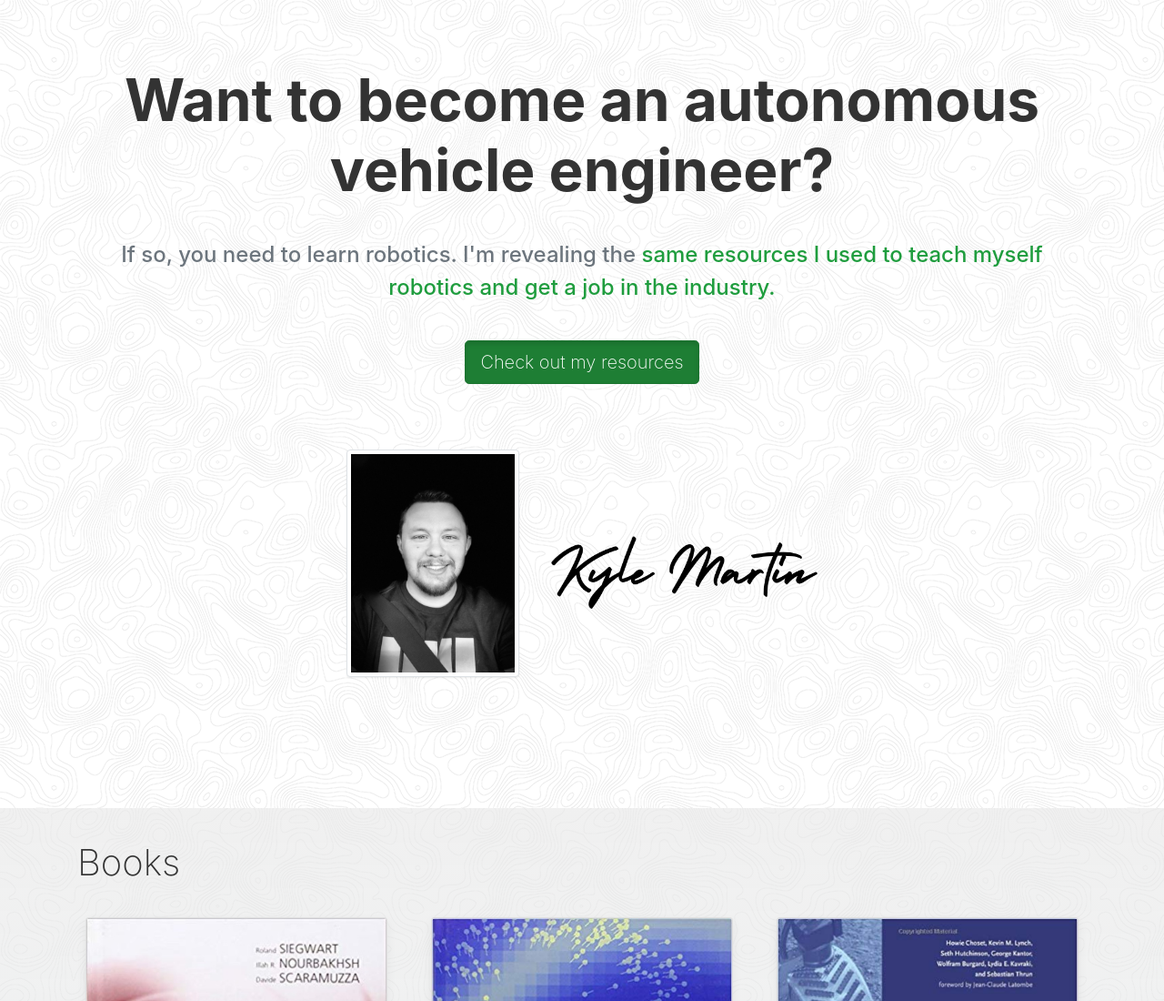
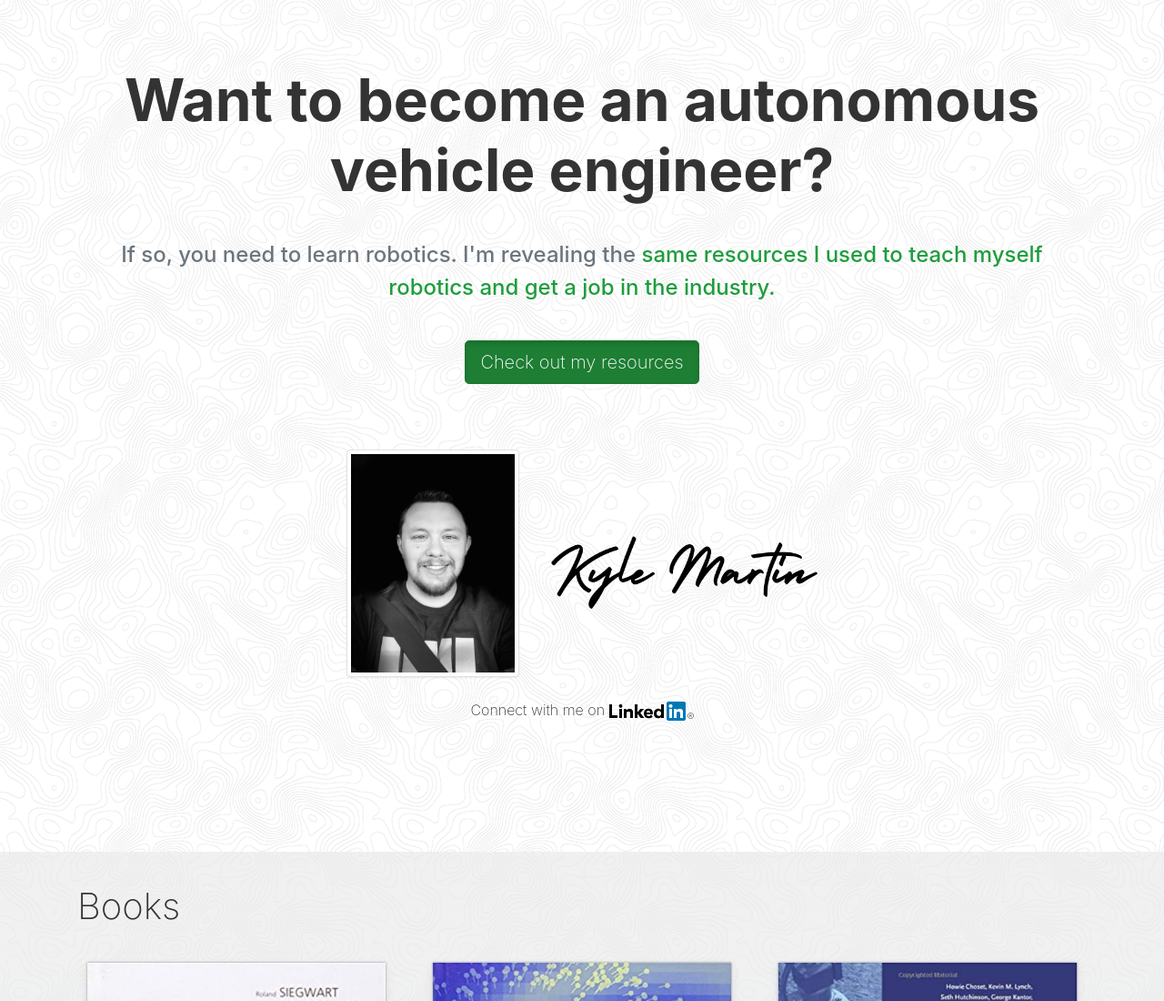
Before and after one commit to handcraftedcode1/handcraftedcode1.github.io, a plain HTML site: page index.html in a window 1280 px wide. Shown: the top 1100 px of the page at 91% size. Drawn offline with nearby package versions, Linux system fonts and the light colour scheme.

Commit message:
added linkedin link

```diff
--- a/index.html
+++ b/index.html
@@ -66,6 +66,14 @@
         <div class="col-md-10 py-5">
             <img class="img-thumbnail small-thumbnail" src="assets/KyleMartin.png"></img>
             <img class="signature" src="assets/Name.png"></img>
+            <br>
+            <br>
+            <div id="social">
+                Connect with me on
+                <a target="_blank" href="https://www.linkedin.com/in/kylemart">
+                  <img id="linkedin-logo" src="assets/linkedin_logo.png"></img>
+                </a>
+            </div>
         </div>
 
       </div>
```
Also changed, not shown: assets/linkedin_logo.png (added).
